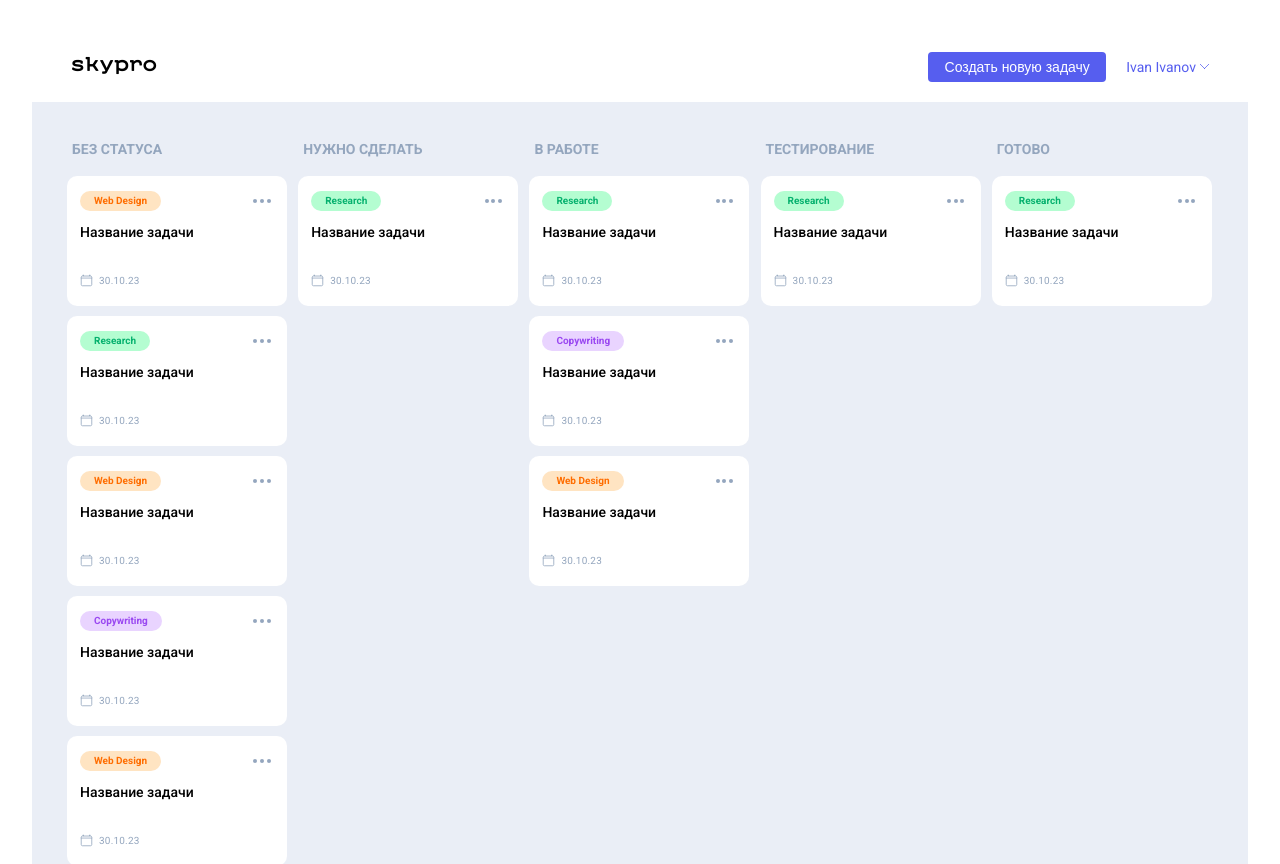
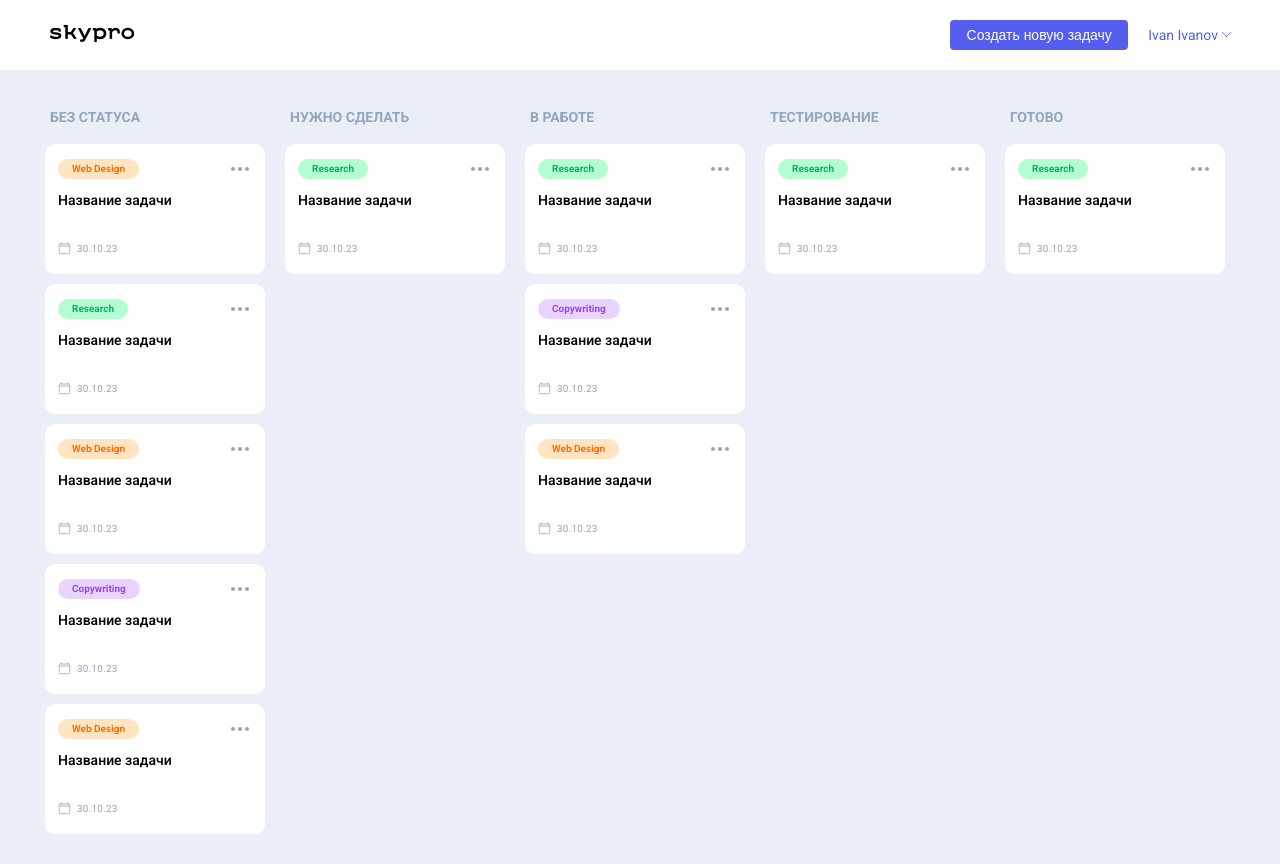
Before and after one commit to Pavekatal/kanban-board, a React (Vite) app: page / in a window 1280 px wide. Shown: the top 864 px of the page. Built offline with nearby package versions, Linux system fonts and the light colour scheme.

Commit message:
приведение стилистики в соответствие к исходнику

```diff
--- a/src/App.css
+++ b/src/App.css
@@ -1,7 +1,7 @@
 #root {
   max-width: 1280px;
   margin: 0 auto;
-  padding: 2rem;
+  /* padding: 2rem; */
   /* text-align: center; */
 }
 
```
